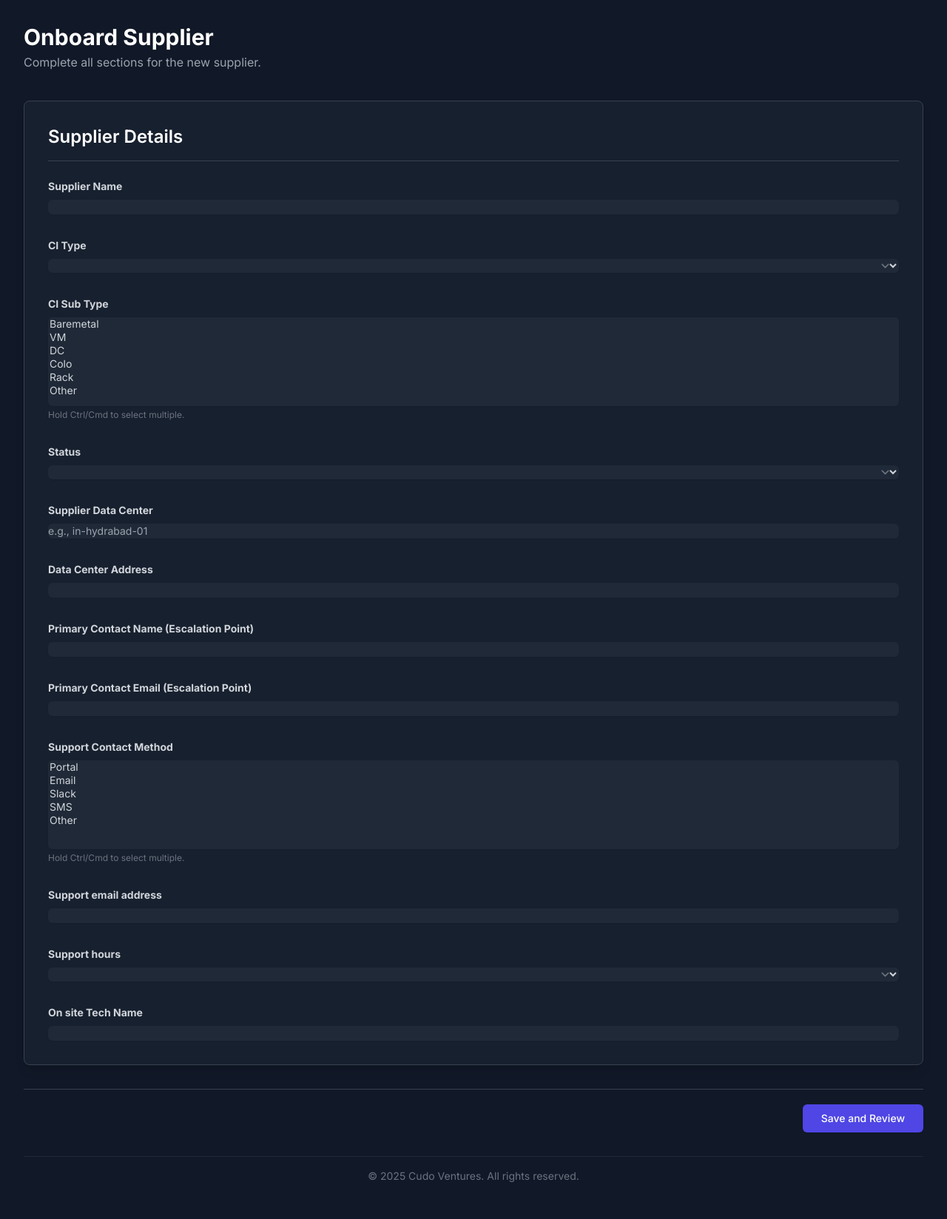
After one commit to mightywomble/handover, a Flask app: page /form/onboard-supplier in a window 1280 px wide. The commit adds this page. Shown: the whole page at 74% size. Run offline with Flask 3, Linux system fonts and the light colour scheme; some libraries are stand-ins or nearby versions.

Commit message:
added supplier form

```diff
--- a/handover_app/forms.py
+++ b/handover_app/forms.py
@@ -160,3 +160,45 @@ onboard_customer_form_definition = {
         },
     ]
 }
+
+# --- Onboard Supplier Form Definition (New) ---
+onboard_supplier_form_definition = {
+    "title": "Onboard Supplier",
+    "sections": [
+        {
+            "title": "Supplier Details",
+            "fields": [
+                {"name": "supplier_name", "label": "Supplier Name", "type": "text"},
+                {"name": "ci_type", "label": "CI Type", "type": "select", "options": ["", "On Platform", "Off Platform"]},
+                {
+                    "name": "ci_sub_type", "label": "CI Sub Type", "type": "multiselect_conditional",
+                    "options": ["Baremetal", "VM", "DC", "Colo", "Rack", "Other"],
+                    "conditions": {
+                        "Other": [{"name": "ci_sub_type_other", "label": "Specify Other CI Sub Type", "type": "text"}]
+                    }
+                },
+                {"name": "status", "label": "Status", "type": "select", "options": ["", "Production Live", "Production Available"]},
+                {"name": "supplier_dc", "label": "Supplier Data Center", "type": "text", "placeholder": "e.g., in-hydrabad-01"},
+                {"name": "dc_address", "label": "Data Center Address", "type": "text"},
+                {"name": "primary_contact_name", "label": "Primary Contact Name (Escalation Point)", "type": "text"},
+                {"name": "primary_contact_email", "label": "Primary Contact Email (Escalation Point)", "type": "text"},
+                {
+                    "name": "support_contact_method", "label": "Support Contact Method", "type": "multiselect_conditional",
+                    "options": ["Portal", "Email", "Slack", "SMS", "Other"],
+                    "conditions": {
+                        "Other": [{"name": "support_contact_method_other", "label": "Specify Other Method", "type": "text"}]
+                    }
+                },
+                {"name": "support_email", "label": "Support email address", "type": "text"},
+                {
+                    "name": "support_hours", "label": "Support hours", "type": "conditional_select",
+                    "options": ["", "24/7", "24/5", "9/5/M-F", "Other"],
+                    "conditions": {
+                        "Other": [{"name": "support_hours_other", "label": "Specify Other Hours", "type": "text"}]
+                    }
+                },
+                {"name": "on_site_tech_name", "label": "On site Tech Name", "type": "text"},
+            ]
+        }
+    ]
+}
--- a/handover_app/routes.py
+++ b/handover_app/routes.py
@@ -13,7 +13,8 @@ from .forms import (
     large_cluster_form_sections,
     large_cluster_stage_order,
     base_install_form_definition,
-    onboard_customer_form_definition
+    onboard_customer_form_definition,
+    onboard_supplier_form_definition
 )
 from .utils import allowed_file, process_dynamic_table
 
@@ -334,3 +335,63 @@ def create_company():
     session.clear()
     flash("Company created successfully! (This is a placeholder)", "success")
     return redirect(url_for('handover.index'))
+
+@bp.route('/form/onboard-supplier', methods=['GET', 'POST'])
+def onboard_supplier():
+    """Handles the form for onboarding a new supplier."""
+    session['form_type'] = 'onboard_supplier'
+    form_data = session.get('form_data', {})
+
+    if request.method == 'POST':
+        all_fields = []
+        for section in onboard_supplier_form_definition['sections']:
+            all_fields.extend(section['fields'])
+
+        for field in all_fields:
+            field_name = field['name']
+            if field['type'] == 'conditional_select':
+                form_data[field_name] = {}
+                selection = request.form.get(field_name)
+                form_data[field_name]['selection'] = selection
+                if selection in field.get('conditions', {}):
+                    for sub_field in field['conditions'][selection]:
+                        sub_field_name = sub_field['name']
+                        form_data[field_name][sub_field_name] = request.form.get(sub_field_name)
+            elif field['type'] == 'multiselect_conditional':
+                form_data[field_name] = {}
+                selections = request.form.getlist(field_name)
+                form_data[field_name]['selection'] = selections
+                if 'Other' in selections and 'Other' in field.get('conditions', {}):
+                     for sub_field in field['conditions']['Other']:
+                        sub_field_name = sub_field['name']
+                        form_data[field_name][sub_field_name] = request.form.get(sub_field_name)
+            else:
+                form_data[field_name] = request.form.get(field_name)
+
+        session['form_data'] = form_data
+        session.modified = True
+        return redirect(url_for('handover.review_onboard_supplier'))
+
+    return render_template('onboard_supplier_form.html',
+                           form_definition=onboard_supplier_form_definition,
+                           form_data=form_data)
+
+
+@bp.route('/review/onboard-supplier')
+def review_onboard_supplier():
+    """Displays collected data for supplier onboarding for final review."""
+    if 'form_data' not in session or session.get('form_type') != 'onboard_supplier':
+        flash("No data to review. Please start from the beginning.", "warning")
+        return redirect(url_for('handover.index'))
+
+    return render_template('review_onboard_supplier.html',
+                           form_data=session.get('form_data', {}),
+                           form_definition=onboard_supplier_form_definition)
+
+
+@bp.route('/onboard/send-to-itsm', methods=['POST'])
+def send_to_itsm():
+    """Placeholder for sending supplier details to ITSM."""
+    session.clear()
+    flash("Supplier details sent to ITSM successfully! (This is a placeholder)", "success")
+    return redirect(url_for('handover.index'))
--- a/templates/form_template.html
+++ b/templates/form_template.html
@@ -55,6 +55,29 @@
                     {% endfor %}
                     </div>
                 {% endfor %}
+                </div>
+
+            {% elif field.type == 'multiselect_conditional' %}
+                <div x-data="{ selections: {{ form_data.get(field.name, {}).get('selection', []) | tojson | safe }} }">
+                    <select id="{{ field.name }}" name="{{ field.name }}" multiple
+                            class="form-input mt-1 block w-full rounded-md shadow-sm sm:text-sm"
+                            style="height: 120px;"
+                            x-model="selections">
+                        {% for option in field.options %}
+                            <option class="bg-gray-800 text-gray-300" value="{{ option }}">{{ option }}</option>
+                        {% endfor %}
+                    </select>
+                    <p class="text-xs text-gray-500 mt-1">Hold Ctrl/Cmd to select multiple.</p>
+
+                    {% for condition, sub_fields in field.conditions.items() %}
+                        <div x-show="selections.includes('{{ condition }}')" x-cloak class="mt-4 space-y-4 border-l-2 border-gray-700 pl-4">
+                            {% for sub_field in sub_fields %}
+                                <label class="block text-sm font-medium text-gray-400">{{ sub_field.label }}</label>
+                                <input type="text" name="{{ sub_field.name }}" class="form-input mt-1 block w-full rounded-md shadow-sm sm:text-sm"
+                                    value="{{ form_data.get(field.name, {}).get(sub_field.name, '') }}">
+                            {% endfor %}
+                        </div>
+                    {% endfor %}
                 </div>
 
             {% elif field.type == 'dynamic_table' %}
--- /dev/null
+++ b/templates/onboard_supplier_form.html
@@ -0,0 +1,32 @@
+{% extends "base.html" %}
+
+{% block title %}{{ form_definition.title }}{% endblock %}
+
+{% block content %}
+<header class="mb-10">
+    <h1 class="text-3xl font-bold text-white">{{ form_definition.title }}</h1>
+    <p class="text-gray-400 mt-1">Complete all sections for the new supplier.</p>
+</header>
+
+<form action="{{ url_for('handover.onboard_supplier') }}" method="post" enctype="multipart/form-data">
+    <div class="space-y-12">
+        {% for section in form_definition.sections %}
+        <div class="bg-gray-800/50 border border-gray-700 p-8 rounded-lg shadow-lg">
+            <h2 class="text-2xl font-semibold text-white mb-6 border-b border-gray-700 pb-4">{{ section.title }}</h2>
+
+            {% with stage_data=section, form_type='onboard_supplier' %}
+                {% include 'form_template.html' %}
+            {% endwith %}
+        </div>
+        {% endfor %}
+    </div>
+
+    <div class="mt-8 pt-5 border-t border-gray-700">
+        <div class="flex justify-end">
+            <button type="submit" name="action" value="review" class="inline-flex justify-center py-2 px-6 border border-transparent shadow-sm text-sm font-medium rounded-md text-white bg-indigo-600 hover:bg-indigo-700 focus:outline-none focus:ring-2 focus:ring-offset-2 focus:ring-indigo-500">
+                Save and Review
+            </button>
+        </div>
+    </div>
+</form>
+{% endblock %}
--- a/templates/start.html
+++ b/templates/start.html
@@ -26,7 +26,7 @@
             <h2 class="text-2xl font-semibold text-white">Large Cluster</h2>
             <p class="mt-2 text-gray-400">Select this for larger projects where we host hardware and manage the infrastructure.</p>
         </a>
-        <a href="#" class="block p-8 bg-gray-800/50 border border-gray-700 rounded-lg shadow-lg hover:bg-gray-700/50 transition-colors duration-200">
+        <a href="{{ url_for('handover.onboard_supplier') }}" class="block p-8 bg-gray-800/50 border border-gray-700 rounded-lg shadow-lg hover:bg-gray-700/50 transition-colors duration-200">
             <h2 class="text-2xl font-semibold text-white">Onboard Supplier</h2>
             <p class="mt-2 text-gray-400">Onboard a new supplier.</p>
         </a>
```
Also changed, not shown: templates/field_display.html (+14 -1 lines), templates/review_onboard_supplier.html (added, +33 -0 lines), 1 other file.
